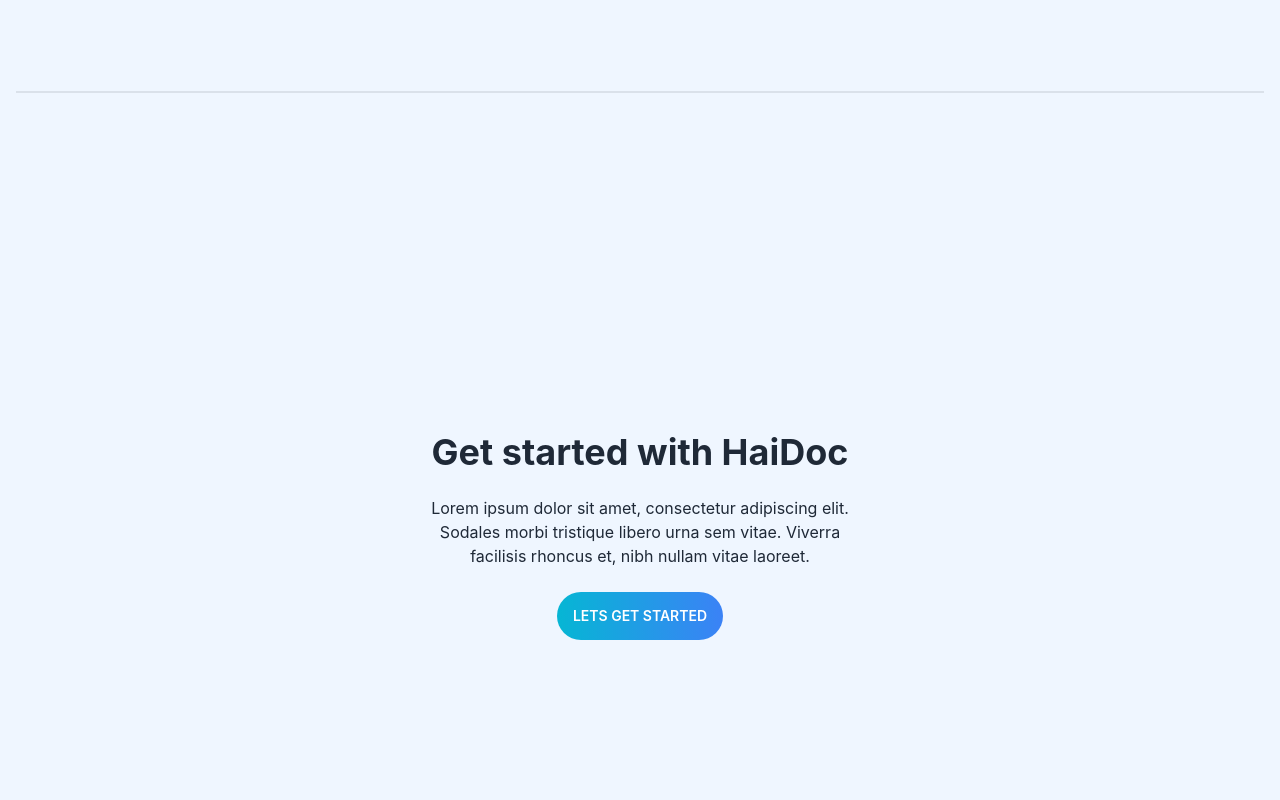
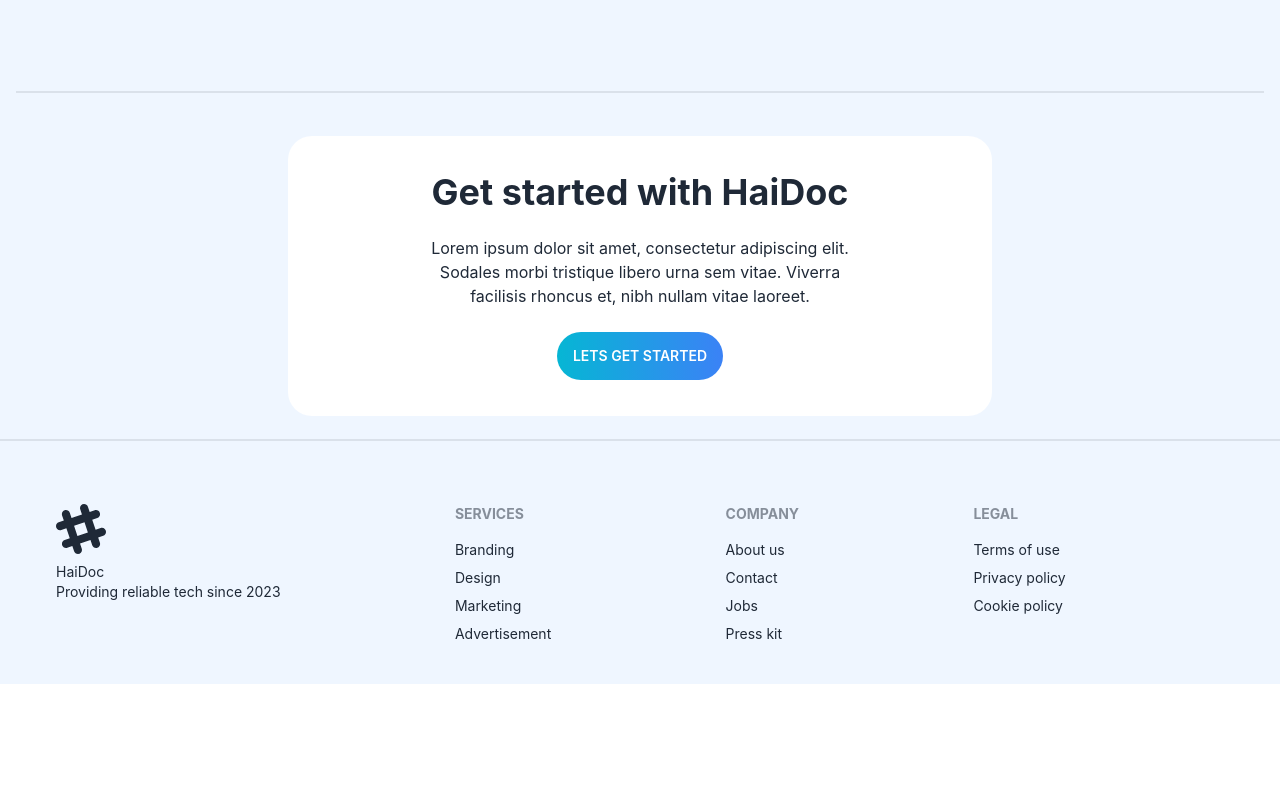
Before and after one commit to jahedripon9/HaiDoc, a React (Create React App) app: page /home in a window 1280 px wide. Shown: the part 2760-3560 px from the top of the page. After the commit the page ends 3444 px from the top, so only its background shows below. Built offline with nearby package versions, Linux system fonts and the light colour scheme.

Commit message:
updation few section

```diff
--- a/src/Pages/GetStarted/GetStarted.js
+++ b/src/Pages/GetStarted/GetStarted.js
@@ -3,9 +3,9 @@
 const GetStarted = () => {
     return (
         <div>
-            <div className="hero min-h-screen bg-blue-50">
-                <div className="hero-content text-center">
-                    <div className="max-w-md">
+            <div className="hero my-15 bg-blue-50">
+                <div className="hero-content text-center bg-white rounded-3xl mx-auto   py-9 px-32 ">
+                    <div className="max-w-md ">
                         <h1 className="text-4xl font-bold">Get started with HaiDoc</h1>
                         <p className="py-6">Lorem ipsum dolor sit amet, consectetur adipiscing elit. Sodales morbi tristique libero urna sem vitae. Viverra facilisis rhoncus et, nibh nullam vitae laoreet. </p>
                         <button className="btn border-0 rounded-full bg-gradient-to-r from-cyan-500 to-blue-500">Lets Get Started</button>
--- a/src/Pages/Shared/Footer.js
+++ b/src/Pages/Shared/Footer.js
@@ -2,7 +2,7 @@
 
 const Footer = () => {
     return (
-        <div>
+        <div className='mx-auto container mx-auto px-4 '>
             <footer className="footer p-10 bg-blue-50 text-base-content">
                 <div>
                     <svg width="50" height="50" viewBox="0 0 24 24" xmlns="http://www.w3.org/2000/svg" fillRule="evenodd" clipRule="evenodd" className="fill-current"><path d="M22.672 15.226l-2.432.811.841 2.515c.33 1.019-.209 2.127-1.23 2.456-1.15.325-2.148-.321-2.463-1.226l-.84-2.518-5.013 1.677.84 2.517c.391 1.203-.434 2.542-1.831 2.542-.88 0-1.601-.564-1.86-1.314l-.842-2.516-2.431.809c-1.135.328-2.145-.317-2.463-1.229-.329-1.018.211-2.127 1.231-2.456l2.432-.809-1.621-4.823-2.432.808c-1.355.384-2.558-.59-2.558-1.839 0-.817.509-1.582 1.327-1.846l2.433-.809-.842-2.515c-.33-1.02.211-2.129 1.232-2.458 1.02-.329 2.13.209 2.461 1.229l.842 2.515 5.011-1.677-.839-2.517c-.403-1.238.484-2.553 1.843-2.553.819 0 1.585.509 1.85 1.326l.841 2.517 2.431-.81c1.02-.33 2.131.211 2.461 1.229.332 1.018-.21 2.126-1.23 2.456l-2.433.809 1.622 4.823 2.433-.809c1.242-.401 2.557.484 2.557 1.838 0 .819-.51 1.583-1.328 1.847m-8.992-6.428l-5.01 1.675 1.619 4.828 5.011-1.674-1.62-4.829z"></path></svg>
```
